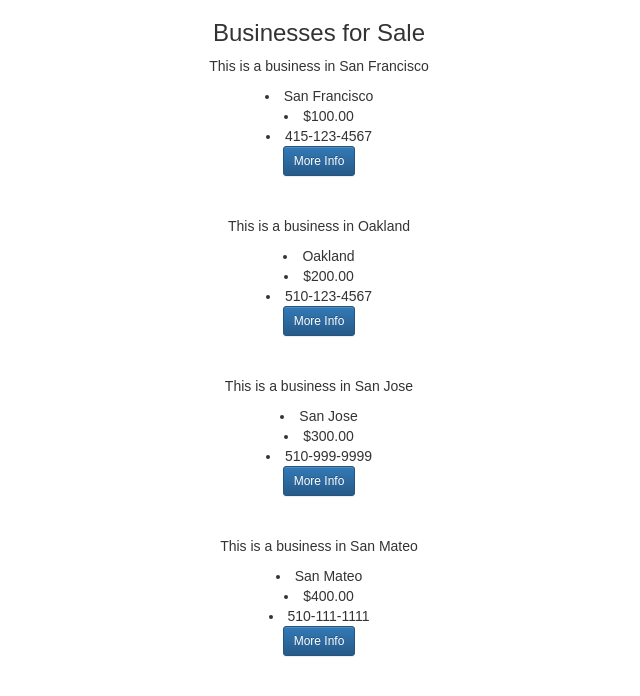
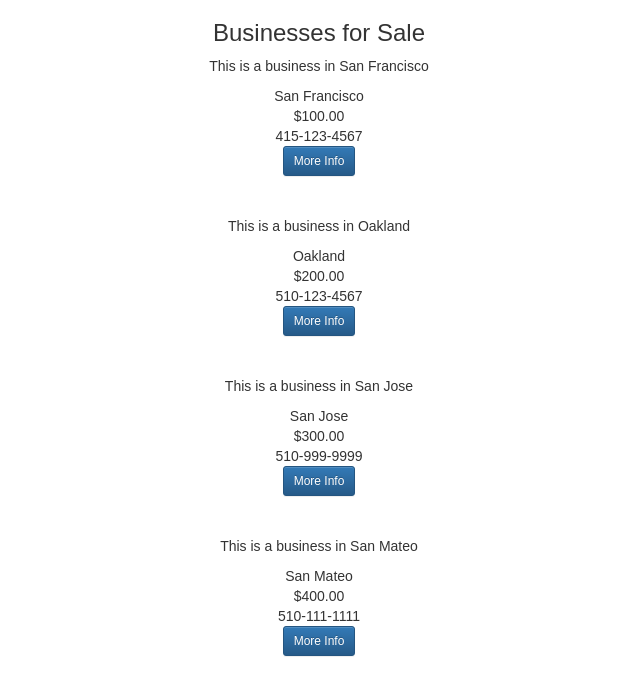
Before and after one commit to ckwong93/react-prototype, a React (Create React App) app: page / in a window 1280 px wide. Shown: the top 696 px of the page, without its empty margins (321-961 px from the left). Built offline with nearby package versions, Linux system fonts and the light colour scheme.

Commit message:
fix list detail - handle when get request is not yet complete, displaying empty div

```diff
--- a/src/Actions/index.js
+++ b/src/Actions/index.js
@@ -7,6 +7,7 @@ export const FETCH_LISTING = 'FETCH_LISTING';
 
 export function fetchListing(){
     const request = axios.get(API_DATA);
+    // console.log('request from actions index.js',request)
     return {
         type: FETCH_LISTING,
         payload: request
--- a/src/Components/listDetail.js
+++ b/src/Components/listDetail.js
@@ -23,43 +23,25 @@ class ListDetail extends Component {
     }
 
     // render listings using redux props
-    // renderListings(listing) {
-    //     if(!this.props.listing){
-    //         return(
-    //             <div>not loaded</div>
-    //         )
-    //     }
+    renderListings(listing) {
+        if(!listing[0]){
+            return(
+                <div></div>
+            )
+        }
 
-    //     console.log('listing',listing[0]);
+        console.log("this is the listing", listing);
+        console.log('this is the listing[0]',listing[0]);
 
-        // return (
-        //     this.props.listing.map(function(data){
-        //         console.log(data)
-        //         return (
-        //             <div className="list-item"key={data[0].location}>
-        //                 <p>{data.description}</p>
-        //                 <div>{data[0].location}</div>
-        //                 <div>{data[0].price}</div>
-        //                 <div>{data[0].contact}</div>
-        //                 <button className="btn btn-primary btn-sm">More Info</button>
-        //                 <br /><br /><br />
-        //             </div>
-        //         )
-        //     })
-        // )
-    // }
-
-
-    // render listings using passed props from list.js
-    renderListings() {
             return (
-            this.props.info.listings.map((data) => {
+                listing[0].map(function(data){
+                    console.log(data.description)
                     return (
-                    <div key={data.id}>
+                        <div className="list-item" key={data.location}>
                             <p>{data.description}</p>
-                        <li>{data.location}</li>
-                        <li>{data.price}</li>
-                        <li>{data.contact}</li>
+                            <div>{data.location}</div>
+                            <div>{data.price}</div>
+                            <div>{data.contact}</div>
                             <button className="btn btn-primary btn-sm">More Info</button>
                             <br /><br /><br />
                         </div>
@@ -67,6 +49,25 @@ class ListDetail extends Component {
                 })
             )
     }
+
+
+    // render listings using passed props from list.js
+    // renderListings() {
+    //     return (
+    //         this.props.info.listings.map((data) => {
+    //             return (
+    //                 <div key={data.id}>
+    //                     <p>{data.description}</p>
+    //                     <li>{data.location}</li>
+    //                     <li>{data.price}</li>
+    //                     <li>{data.contact}</li>
+    //                     <button className="btn btn-primary btn-sm">More Info</button>
+    //                     <br /><br /><br />
+    //                 </div>
+    //             )
+    //         })
+        // )
+    // }
 }
 
 function mapStateToProps({listing}){
--- a/src/index.js
+++ b/src/index.js
@@ -8,10 +8,10 @@ import { Provider } from 'react-redux';
 import { createStore, applyMiddleware } from 'redux';
 import rootReducer from './Reducers/index';
 import ReduxPromise from 'redux-promise';
-// import reduxThunk from 'redux-thunk';
+import thunk from 'redux-thunk';
 
 
-const createStoreWithMiddleware = applyMiddleware(ReduxPromise)(createStore);
+const createStoreWithMiddleware = applyMiddleware(ReduxPromise, thunk)(createStore);
 // createStore(rootReducer);
 
 ReactDOM.render(
```
Lines whose indentation alone changed are shown as unchanged.
